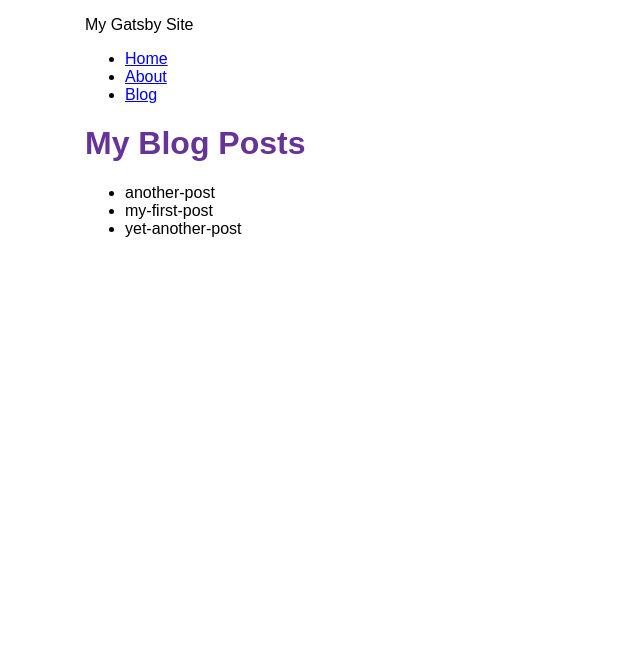
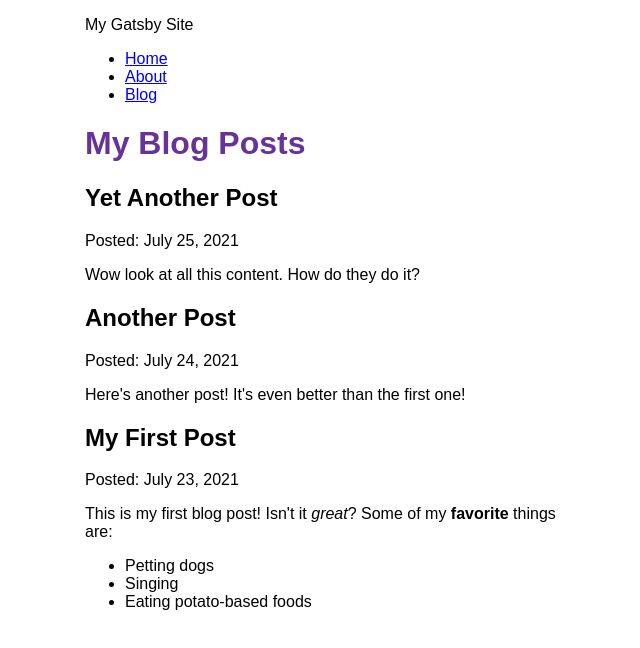
Before and after one commit to keonsam/my-first-gatsby-site, a Gatsby site: page /blog in a window 1280 px wide. Shown: the whole page, without its empty margins (305-945 px from the left). Built offline with nearby package versions, Linux system fonts and the light colour scheme; Gatsby itself is replaced by a stand-in of ours.

Commit message:
Finished Gatsby Tutorial Part 5

```diff
--- a/blog/another-post.mdx
+++ b/blog/another-post.mdx
@@ -0,0 +1,6 @@
+---
+title: "Another Post"
+date: "2021-07-24"
+---
+
+Here's another post! It's even better than the first one!
--- a/blog/my-first-post.mdx
+++ b/blog/my-first-post.mdx
@@ -0,0 +1,11 @@
+---
+title: "My First Post"
+date: "2021-07-23"
+---
+
+This is my first blog post! Isn't it _great_?
+Some of my **favorite** things are:
+
+- Petting dogs
+- Singing
+- Eating potato-based foods
--- a/blog/yet-another-post.mdx
+++ b/blog/yet-another-post.mdx
@@ -0,0 +1,6 @@
+---
+title: "Yet Another Post"
+date: "2021-07-25"
+---
+
+Wow look at all this content. How do they do it?
--- a/gatsby-config.js
+++ b/gatsby-config.js
@@ -13,5 +13,6 @@ module.exports = {
         path: `${__dirname}/blog`,
       }
     },
+    `gatsby-plugin-mdx`,
   ],
 };
--- a/package.json
+++ b/package.json
@@ -15,8 +15,11 @@
     "clean": "gatsby clean"
   },
   "dependencies": {
+    "@mdx-js/mdx": "^1.6.22",
+    "@mdx-js/react": "^1.6.22",
     "gatsby": "^3.9.1",
     "gatsby-plugin-image": "^1.10.1",
+    "gatsby-plugin-mdx": "^2.10.0",
     "gatsby-plugin-sharp": "^3.10.2",
     "gatsby-source-filesystem": "^3.10.0",
     "react": "^17.0.1",
--- a/src/pages/blog.js
+++ b/src/pages/blog.js
@@ -1,28 +1,36 @@
 import * as React from 'react'
 import Layout from '../components/layout'
 import { graphql } from 'gatsby'
+import { MDXRenderer } from 'gatsby-plugin-mdx'
 
 const BlogPage = ({data}) => {
   return (
     <Layout pageTitle="My Blog Posts">
-      <ul>
-      {
-        data.allFile.nodes.map(node => (
-          <li key={node.name}>
-            {node.name}
-          </li>
-        ))
-      }
-      </ul>
+        {
+            data.allMdx.nodes.map((node) => (
+            <article key={node.id}>
+                <h2>{node.frontmatter.title}</h2>
+                <p>Posted: {node.frontmatter.date}</p>
+                <MDXRenderer>
+                {node.body}
+                </MDXRenderer>
+            </article>
+            ))
+        }
     </Layout>
   )
 }
 
 export const query = graphql`
   query {
-    allFile {
+    allMdx(sort: {fields: frontmatter___date, order: DESC}) {
       nodes {
-        name
+        frontmatter {
+          date(formatString: "MMMM D, YYYY")
+          title
+        }
+        id
+        body
       }
     }
   }
```
Also changed, not shown: 1 other file.
